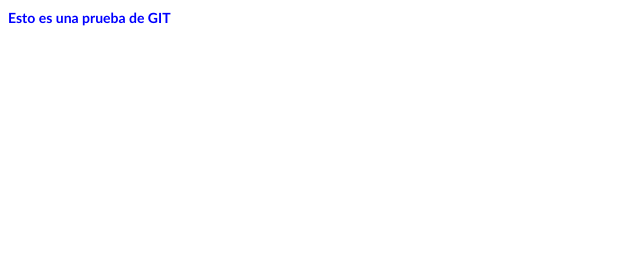
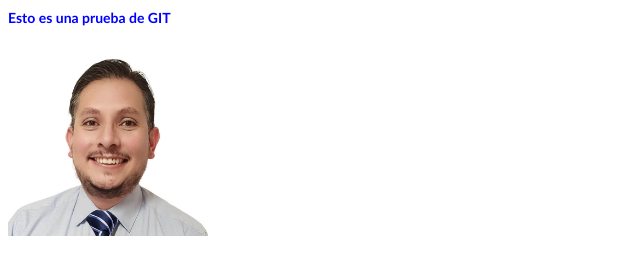
Before and after one commit to oscarmurguia/oscarmurguia, a plain HTML site: page index.html in a window 1280 px wide. Shown: the whole page, without its empty margins (0-640 px from the left). Drawn offline with Linux system fonts and the light colour scheme.

Commit message:
Añadiendo algunas imagenes

```diff
--- a/index.html
+++ b/index.html
@@ -9,5 +9,6 @@
 </head>
 <body>
     <h1>Esto es una prueba de GIT</h1>
+    <img src="images/oscar.jpg" height="200px">
 </body>
 </html>
```
Also changed, not shown: images/oscar.jpg (added).
